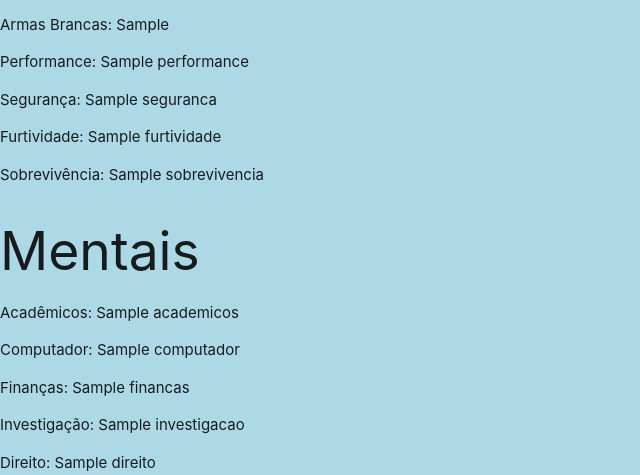
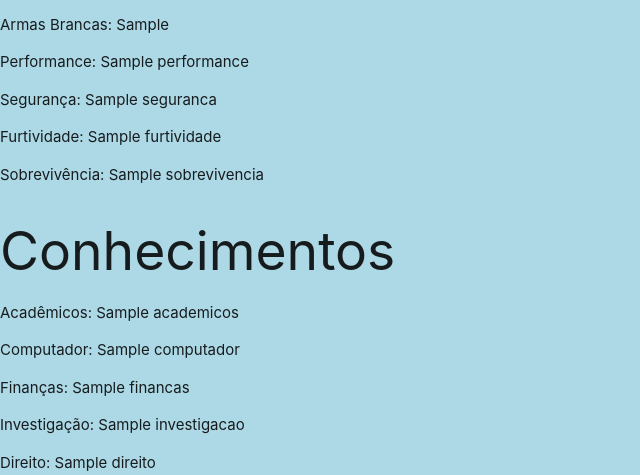
Before and after one commit to bkellym/escudoRPG, a Django app: template core/templates/core/ficha.html in a window 1280 px wide. Shown: the part 1815-2290 px from the top of the page, without its empty margins (0-640 px from the left). Run offline with Django 3.2, Linux system fonts and the light colour scheme; the template is opened without the code that fills it: most values are stand-ins (such as "Sample title", 1, 10 or a date in 2020).

Commit message:
HTML FICHA BASE 03

```diff
--- a/core/templates/core/ficha.html
+++ b/core/templates/core/ficha.html
@@ -9,14 +9,16 @@
     <title>Ficha</title>
 </head>
 <body>
-    <div id="cabeçalho">
+<header>
+        <div id="cabeçalho">
         <p>Nome: {{ personagem.nome }}</p>
         <p>Natureza: {{ personagem.natureza }}</p>
         <p>Comportamento: {{ personagem.comportamento }}</p>
         <p>Idade: {{ personagem.idade }}</p>
         <p>Clã: {{ personagem.cla }}</p>
+    </div>
 
-    </div>
+</header>
 
     <div id="Atributos">
         <h1>Atributos</h1>
@@ -64,7 +66,7 @@
         <p>Furtividade: {{ ficha.furtividade }}</p>
         <p>Sobrevivência: {{ ficha.sobrevivencia }}</p>
 
-        <h2>Mentais</h2>
+        <h2>Conhecimentos</h2>
         <p>Acadêmicos: {{ ficha.academicos }}</p>
         <p>Computador: {{ ficha.computador }}</p>
         <p>Finanças: {{ ficha.financas }}</p>
```
